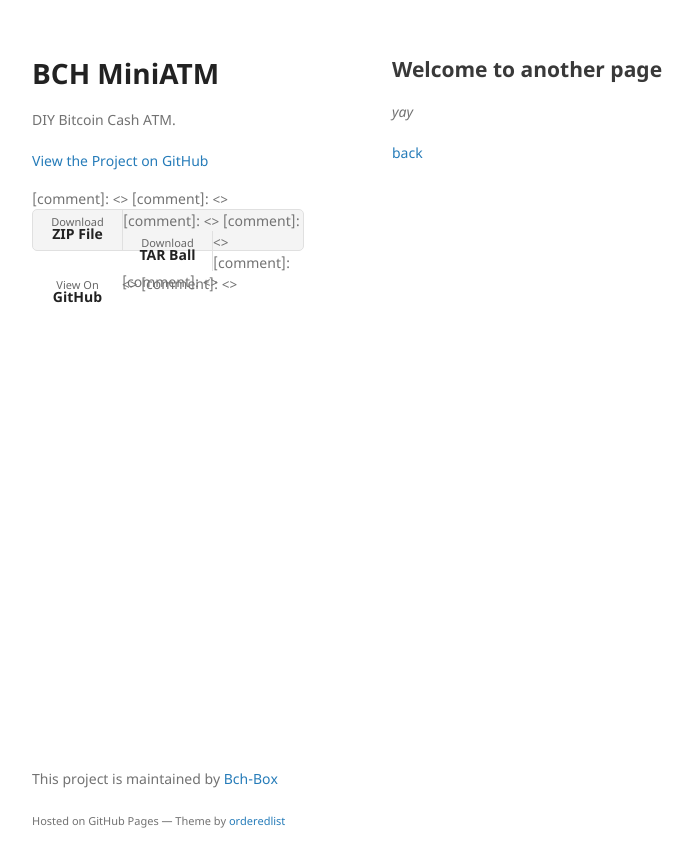
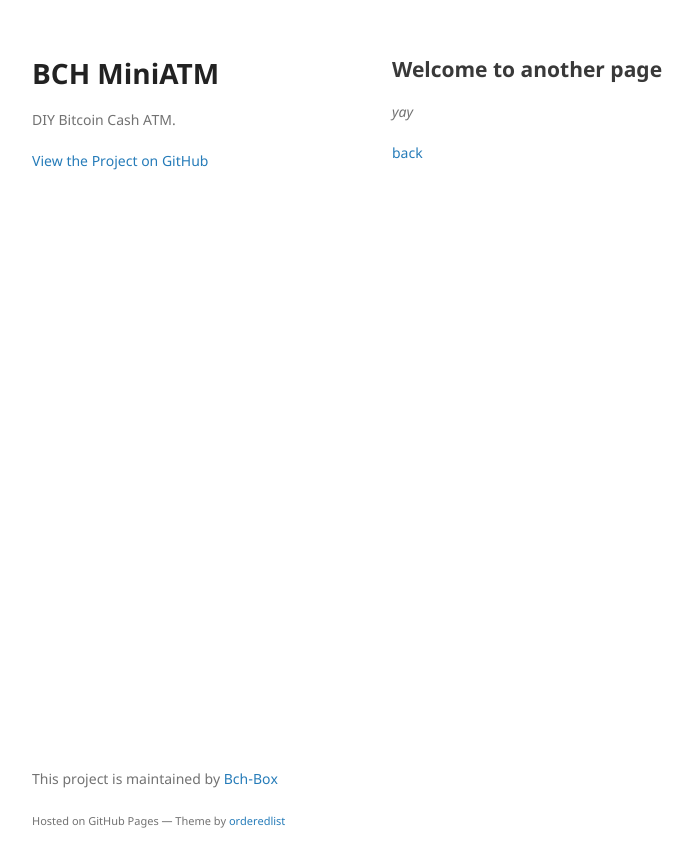
Before and after one commit to Bch-Box/miniatm-bitcoin-cash, a Jekyll site: the page built from another-page.md, in a window 1280 px wide. Shown: the top 867 px of the page, without its empty margins (178-871 px from the left). Built offline with Jekyll 4.4.1, drawn with Linux system fonts in a browser that asks for light colours; our own code applies the rules of GitHub Pages for plain Markdown files.

Commit message:
Update default.html

```diff
--- a/_layouts/default.html
+++ b/_layouts/default.html
@@ -26,13 +26,7 @@
           <p class="view"><a href="{{ site.github.owner_url }}">View My GitHub Profile</a></p>
         {% endif %}
 
-[comment]: <>        {% if site.show_downloads %}
-[comment]: <>          <ul>
-[comment]: <>            <li><a href="{{ site.github.zip_url }}">Download <strong>ZIP File</strong></a></li>
-[comment]: <>            <li><a href="{{ site.github.tar_url }}">Download <strong>TAR Ball</strong></a></li>
-[comment]: <>            <li><a href="{{ site.github.repository_url }}">View On <strong>GitHub</strong></a></li>
-[comment]: <>          </ul>
-[comment]: <>        {% endif %}
+
 
       </header>
       <section>
```
